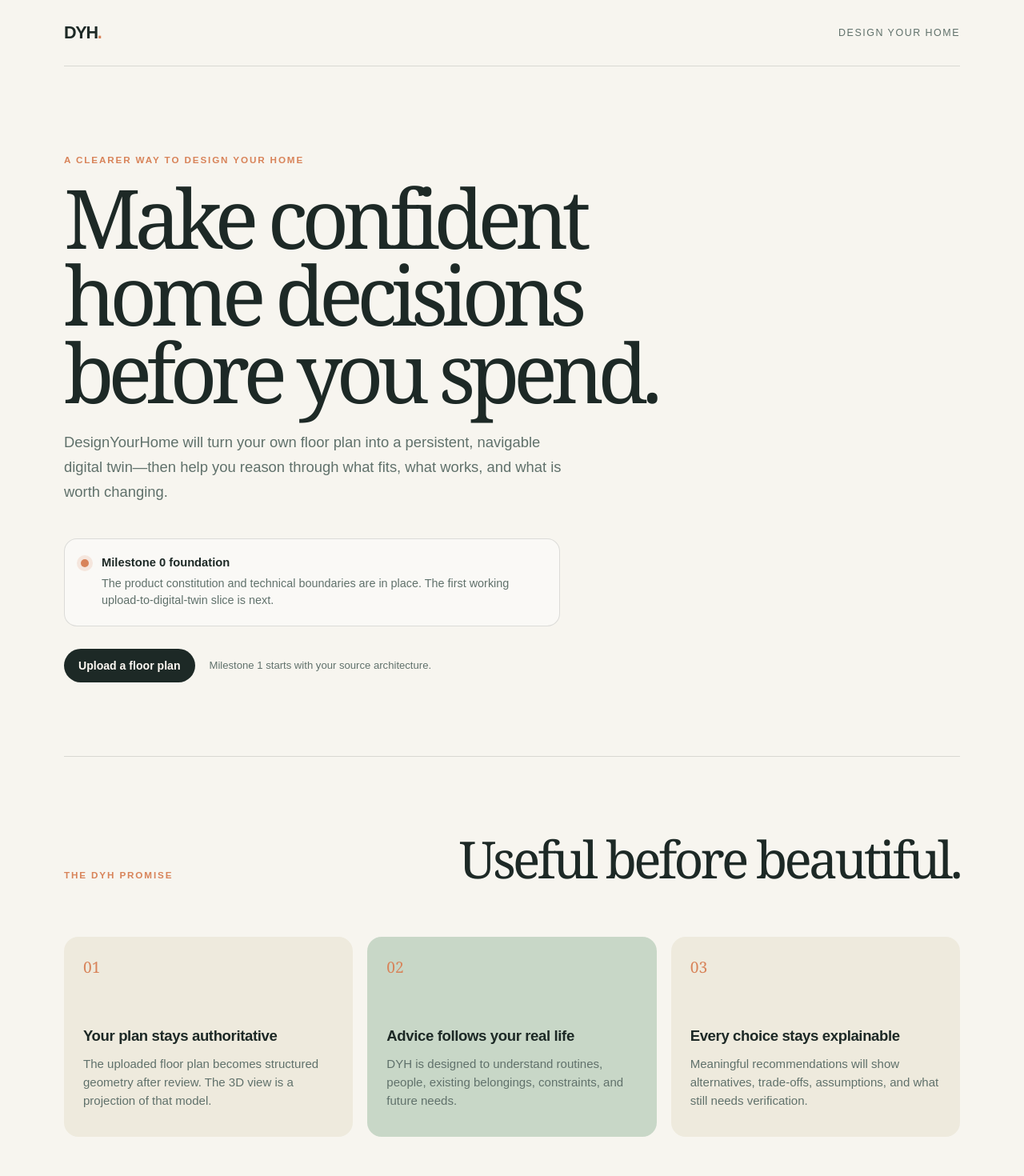
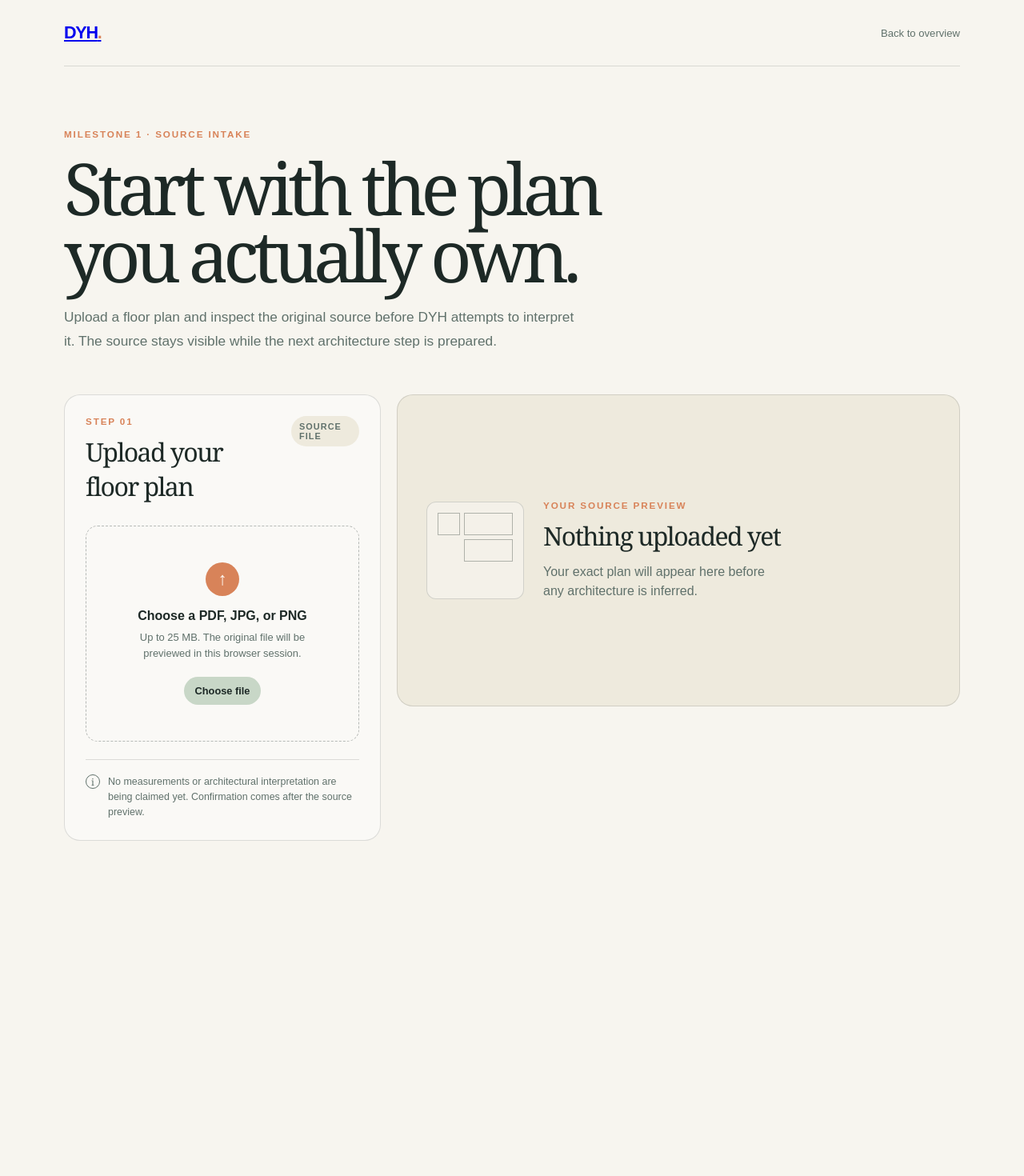
Before and after one commit to r1william01-tech/DesignYourHome, a Next.js app: page / in a window 1280 px wide. Shown: the top 1470 px of the page at 80% size. After the commit the page ends 1131 px from the top, so only its background shows below. Built offline with nearby package versions, Linux system fonts and the light colour scheme.

Commit message:
workspace/page.tsx

```diff
--- a/app/page.tsx
+++ b/app/page.tsx
@@ -1,56 +1,156 @@
+"use client";
+
 import Link from "next/link";
+import { ChangeEvent, useEffect, useState } from "react";
 
-const principles = [
-  ["Your plan stays authoritative", "The uploaded floor plan becomes structured geometry after review. The 3D view is a projection of that model."],
-  ["Advice follows your real life", "DYH is designed to understand routines, people, existing belongings, constraints, and future needs."],
-  ["Every choice stays explainable", "Meaningful recommendations will show alternatives, trade-offs, assumptions, and what still needs verification."]
-];
+const maximumFileSize = 25 * 1024 * 1024;
+const acceptedFileTypes = ["application/pdf", "image/jpeg", "image/png"];
 
-export default function HomePage() {
+type UploadedPlan = {
+  file: File;
+  previewUrl: string;
+  kind: "image" | "pdf";
+};
+
+function formatFileSize(bytes: number) {
+  if (bytes < 1024 * 1024) {
+    return `${Math.ceil(bytes / 1024)} KB`;
+  }
+
+  return `${(bytes / (1024 * 1024)).toFixed(1)} MB`;
+}
+
+export default function WorkspacePage() {
+  const [uploadedPlan, setUploadedPlan] = useState<UploadedPlan | null>(null);
+  const [error, setError] = useState<string | null>(null);
+
+  useEffect(() => {
+    return () => {
+      if (uploadedPlan) {
+        URL.revokeObjectURL(uploadedPlan.previewUrl);
+      }
+    };
+  }, [uploadedPlan]);
+
+  function handleFileChange(event: ChangeEvent<HTMLInputElement>) {
+    const selectedFile = event.target.files?.[0];
+    setError(null);
+
+    if (!selectedFile) {
+      return;
+    }
+
+    if (!acceptedFileTypes.includes(selectedFile.type)) {
+      setError("Please choose a PDF, JPG, or PNG floor plan.");
+      event.target.value = "";
+      return;
+    }
+
+    if (selectedFile.size > maximumFileSize) {
+      setError("This file is larger than 25 MB. Please choose a smaller plan.");
+      event.target.value = "";
+      return;
+    }
+
+    setUploadedPlan({
+      file: selectedFile,
+      previewUrl: URL.createObjectURL(selectedFile),
+      kind: selectedFile.type === "application/pdf" ? "pdf" : "image"
+    });
+  }
+
+  function clearUpload() {
+    setUploadedPlan(null);
+    setError(null);
+  }
+
   return (
-    <main>
+    <main className="workspace-page">
       <nav className="nav shell">
-        <span className="brand">DYH<span>.</span></span>
-        <span className="nav-note">Design Your Home</span>
+        <Link className="brand" href="/">DYH<span>.</span></Link>
+        <Link className="back-link" href="/">Back to overview</Link>
       </nav>
 
-      <section className="hero shell">
-        <div className="eyebrow">A clearer way to design your home</div>
-        <h1>Make confident home decisions before you spend.</h1>
-        <p className="hero-copy">DesignYourHome will turn your own floor plan into a persistent, navigable digital twin—then help you reason through what fits, what works, and what is worth changing.</p>
-        <div className="status-card" role="status">
-          <div className="status-dot" />
-          <div>
-            <strong>Milestone 0 foundation</strong>
-            <p>The product constitution and technical boundaries are in place. The first working upload-to-digital-twin slice is next.</p>
+      <section className="workspace-intro shell">
+        <div className="eyebrow">Milestone 1 · Source intake</div>
+        <h1>Start with the plan you actually own.</h1>
+        <p>Upload a floor plan and inspect the original source before DYH attempts to interpret it. The source stays visible while the next architecture step is prepared.</p>
+      </section>
+
+      <section className="upload-area shell" aria-labelledby="upload-title">
+        <div className="upload-card">
+          <div className="upload-card-heading">
+            <div>
+              <div className="eyebrow">Step 01</div>
+              <h2 id="upload-title">Upload your floor plan</h2>
+            </div>
+            <span className="confidence-badge">Source file</span>
+          </div>
+
+          <label className="upload-dropzone" htmlFor="floor-plan-upload">
+            <span className="upload-icon" aria-hidden="true">↑</span>
+            <span className="upload-title">Choose a PDF, JPG, or PNG</span>
+            <span className="upload-description">Up to 25 MB. The original file will be previewed in this browser session.</span>
+            <span className="upload-button">Choose file</span>
+            <input id="floor-plan-upload" type="file" accept="application/pdf,image/jpeg,image/png" onChange={handleFileChange} />
+          </label>
+
+          {error ? <p className="error-message" role="alert">{error}</p> : null}
+
+          <div className="trust-note">
+            <span className="trust-mark" aria-hidden="true">i</span>
+            <p>No measurements or architectural interpretation are being claimed yet. Confirmation comes after the source preview.</p>
           </div>
         </div>
-        <div className="hero-actions">
-          <Link className="primary-button" href="/workspace">Upload a floor plan</Link>
-          <span>Milestone 1 starts with your source architecture.</span>
-        </div>
+
+        {uploadedPlan ? (
+          <section className="source-preview-card" aria-labelledby="source-preview-title">
+            <div className="preview-heading">
+              <div>
+                <div className="eyebrow">Uploaded source</div>
+                <h2 id="source-preview-title">Review the original plan</h2>
+              </div>
+              <button className="text-button" type="button" onClick={clearUpload}>Choose another file</button>
+            </div>
+
+            <div className="file-summary">
+              <span className="file-kind">{uploadedPlan.kind === "pdf" ? "PDF" : "IMAGE"}</span>
+              <span className="file-name">{uploadedPlan.file.name}</span>
+              <span className="file-size">{formatFileSize(uploadedPlan.file.size)}</span>
+            </div>
+
+            <div className="source-preview">
+              {uploadedPlan.kind === "pdf" ? (
+                <iframe className="pdf-preview" src={uploadedPlan.previewUrl} title={`Preview of ${uploadedPlan.file.name}`} />
+              ) : (
+                <img className="image-preview" src={uploadedPlan.previewUrl} alt={`Preview of ${uploadedPlan.file.name}`} />
+              )}
+            </div>
+
+            <div className="next-step-card">
+              <div>
+                <span className="eyebrow">Next in the vertical slice</span>
+                <h3>Confirm the detected architecture</h3>
+                <p>The parser and correction tools will be added next. Until then, this source preview is intentionally the only active interpretation step.</p>
+              </div>
+              <span className="coming-label">Next step</span>
+            </div>
+          </section>
+        ) : (
+          <div className="empty-preview-card">
+            <div className="empty-plan-mark" aria-hidden="true">
+              <span />
+              <span />
+              <span />
+            </div>
+            <div>
+              <div className="eyebrow">Your source preview</div>
+              <h2>Nothing uploaded yet</h2>
+              <p>Your exact plan will appear here before any architecture is inferred.</p>
+            </div>
+          </div>
+        )}
       </section>
-
-      <section className="principles shell" aria-labelledby="principles-title">
-        <div className="section-heading">
-          <div className="eyebrow">The DYH promise</div>
-          <h2 id="principles-title">Useful before beautiful.</h2>
-        </div>
-        <div className="principle-grid">
-          {principles.map(([title, description], index) => (
-            <article className="principle" key={title}>
-              <span className="principle-number">0{index + 1}</span>
-              <h3>{title}</h3>
-              <p>{description}</p>
-            </article>
-          ))}
-        </div>
-      </section>
-
-      <footer className="footer shell">
-        <span>DesignYourHome</span>
-        <span>Built around your home, not a template.</span>
-      </footer>
     </main>
   );
 }
```
